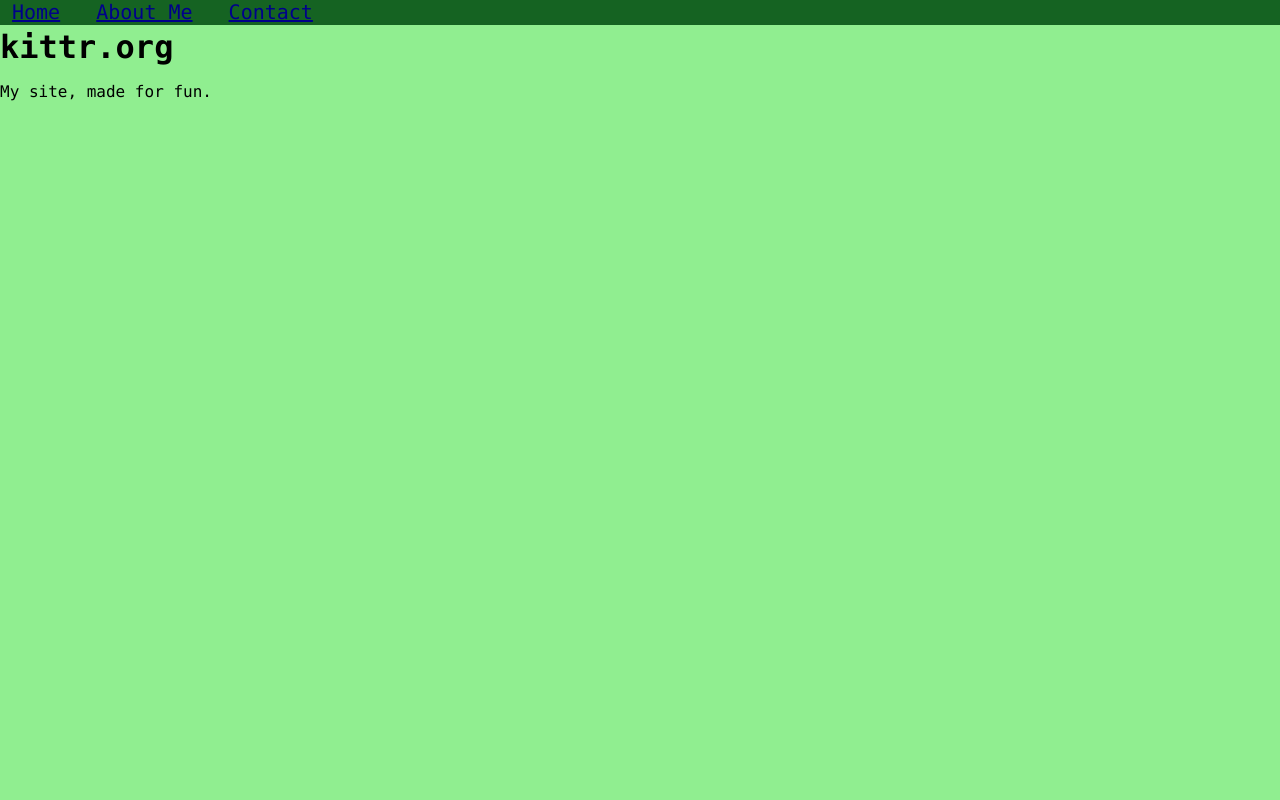
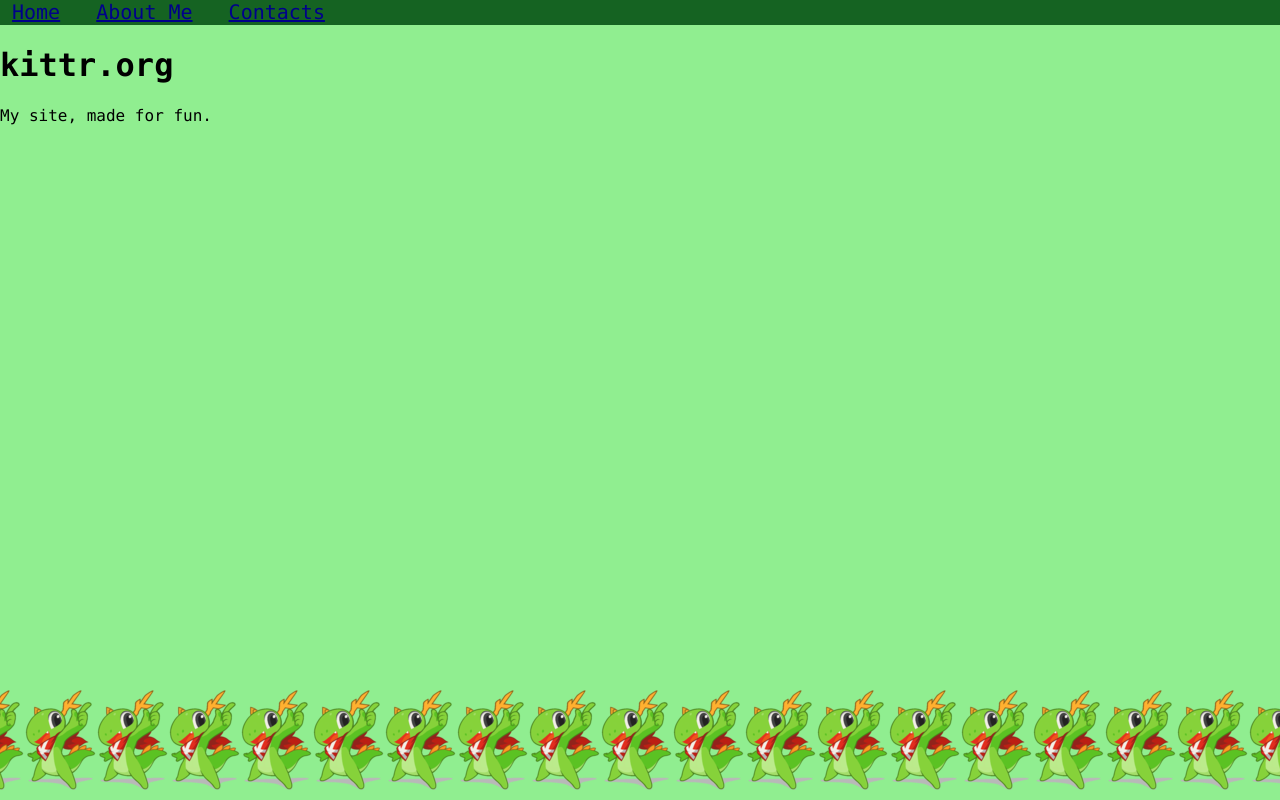
Before and after one commit to kittrr/kittr.org, a plain HTML site: page index.html in a window 1280 px wide. Drawn offline with Linux system fonts and the light colour scheme.

Commit message:
add organization

```diff
--- a/index.html
+++ b/index.html
@@ -1,11 +1,11 @@
-<link rel="stylesheet" href="body.css">
+<link rel="stylesheet" href="css/body.css">
 <html>
 <body>
 
 <div class="topnav">
 <a href="index.html" class="active">Home</a>
-<a href="AboutMe.html" class="active">About Me</a>
-<a href="contacts.html" class="active">Contact</a>
+<a href="html/AboutMe.html" class="active">About Me</a>
+<a href="html/contacts.html" class="active">Contacts</a>
 </div>
 
 <h1>kittr.org</h1>
```
